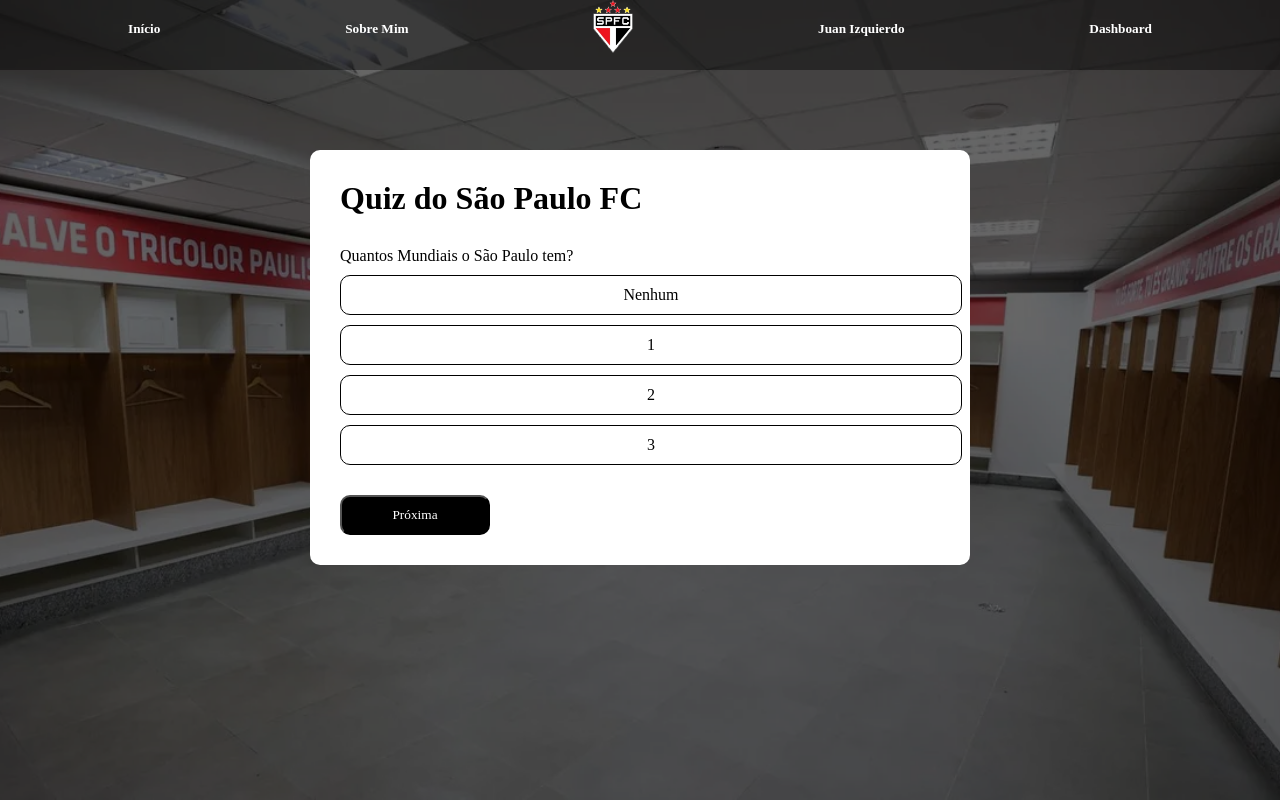
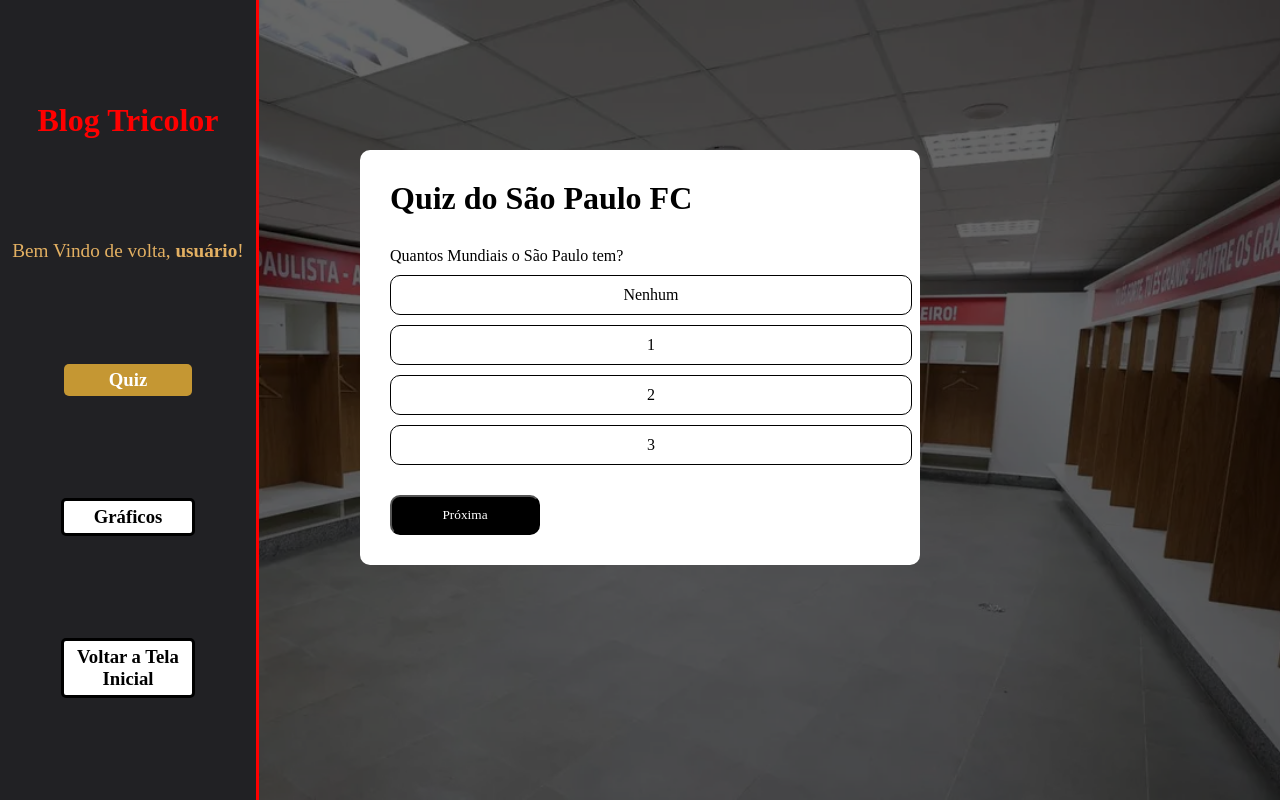
Before and after one commit to gustamuniz7/gustavo-individual, a website: page web-data-viz/public/quiz.html in a window 1280 px wide. Drawn offline with Linux system fonts and the light colour scheme; a web font is replaced by a local one.

Commit message:
dashboard v3.1

```diff
--- a/web-data-viz/public/Style/dashboards.css
+++ b/web-data-viz/public/Style/dashboards.css
@@ -314,7 +314,8 @@
 
 .janela {
   display: flex;
-  /* width: 100vw; */
+  width: 100vw;
+  justify-content: center;
 }
 
 .header-left a {
@@ -326,7 +327,6 @@
   position: fixed;
   top: 0;
   left: 0;
-  z-index: 999;
   height: 100vh;
   width: 20%;
   display: flex;
--- a/web-data-viz/public/Style/style-cadastro.css
+++ b/web-data-viz/public/Style/style-cadastro.css
@@ -46,7 +46,6 @@
 .navbar a {
   color: white;
   text-decoration: none;
-  font-family: "Montserrat";
 }
 
 .navbar a:hover {
--- a/web-data-viz/public/Style/style-juan.css
+++ b/web-data-viz/public/Style/style-juan.css
@@ -69,7 +69,7 @@
     height: 100%;
     justify-content: space-between;
     align-items: center;
-    backdrop-filter: brightness(30%);
+    backdrop-filter: brightness(20%);
     width: 100%;
     flex-direction: row;
 
--- a/web-data-viz/public/Style/style-login.css
+++ b/web-data-viz/public/Style/style-login.css
@@ -42,7 +42,6 @@
 .navbar a{
     color: white;
     text-decoration: none;
-    font-family: "Montserrat";
 }
 
 .navbar a:hover {
--- a/web-data-viz/public/Style/style-quiz.css
+++ b/web-data-viz/public/Style/style-quiz.css
@@ -15,43 +15,7 @@
     background-position: center bottom;
 }
 
-.container{
-    width: 80%;
-    margin: auto;
-    display: flex;
 
-}
-
-.header .container{
-    justify-content: space-between;
-}
-.header{
-    background-color: rgba(0, 0, 0, 0.404) ;
-    position: fixed;
-    width: 100%;
-    height: 70px;
-}
-
-.header .navbar{
-    color: black;
-    display: flex;
-    align-items: center;
-    justify-content: space-between;
-    width: 100%;
-
-}
-.navbar a{
-    color: white;
-    text-decoration: none;
-
-}
-.navbar img{
-    width: 40px;
-}
-
-.navbar a:hover {
-    color: red;
-}
 
 .banner{
     display: flex;
@@ -62,7 +26,7 @@
 
 .app{
     background: white;
-    width: 90%;
+    width: 500px;
     max-width: 600px;
     border-radius: 10px;
     padding: 30px;
--- a/web-data-viz/public/quiz.html
+++ b/web-data-viz/public/quiz.html
@@ -4,35 +4,41 @@
 <head>
     <meta charset="UTF-8">
     <link rel="stylesheet" href="./Style/style-quiz.css">
+    <link rel="stylesheet" href="./Style/dashboards.css">
     <link rel="shortcut icon" href="./Imgs/spfc-logo.png" type="image/x-icon">
     <title>Quiz do São Paulo</title>
 
 </head>
 
 <body>
+    <div class="janela">
+        <div class="header-left">
+            <h1>Blog Tricolor</h1>
 
-    <body>
-        <div class="header">
-            <div class="container">
-                <ul class="navbar">
-                    <h5 class="agora">
-                        <a href="./index.html">Início</a>
-                    </h5>
-                    <h5>
-                        <a href="#sobrenos">Sobre Mim</a>
-                    </h5>
-                    <a href="./index.html"><img src="./Imgs/spfc-logo.png"></a>
-                    <h5>
-                        <a href="./juan.html">Juan Izquierdo</a>
-                    </h5>
-                    <div class="login">
-                        <h5>
-                            <a href="./dashboard/dashboard.html">Dashboard</a>
-                        </h5>
-                </ul>
+            <div class="hello">
+                <h3>Bem Vindo de volta, <span id="b_usuario">usuário</span>!</h3>
+            </div>
+
+            <div class="btn-nav">
+                <a href="../quiz.html">
+                    <h3>Quiz</h3>
+                </a>
+            </div>
+
+            <div class="btn-nav-white">
+                <a href="./dashboard/dashboard.html">
+                    <h3>Gráficos</h3>
+                </a>
+
+            </div>
+
+            <div class="btn-nav-white">
+                <a href="../index.html">
+                    <h3>Voltar a Tela Inicial</h3>
+                </a>
             </div>
         </div>
-        </div>
+
 
         <div class="banner">
             <div class="app" id="quiz">
--- a/web-data-viz/src/controllers/dashboardController.js
+++ b/web-data-viz/src/controllers/dashboardController.js
@@ -1,7 +1,7 @@
 var dashboardModel = require("../models/dashboardModel");
 
 function buscarUltimosAcertos(req, res) {
-    dashboardModel.buscarUltimosAcertos(req)
+    dashboardModel.buscarUltimosAcertos(req.body.fkusuario)
         .then(resultado => {
             res.status(200).json(resultado);
         })
```
Also changed, not shown: web-data-viz/public/dashboard/dashboard.html (+4 -4 lines).
